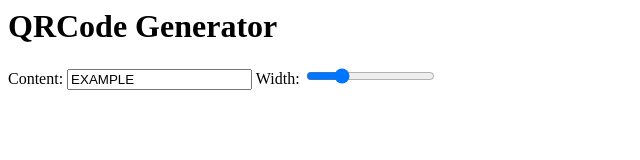
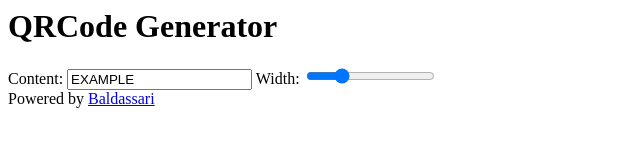
Before and after one commit to Baldassari/JS-qrcodegenerator, a website: page index.html in a window 1280 px wide. Shown: the whole page, without its empty margins (0-640 px from the left). Drawn offline with Linux system fonts and the light colour scheme.

Commit message:
1 file modified

```diff
--- a/index.html
+++ b/index.html
@@ -18,3 +18,5 @@
   onchange="generate()"
 />
 <div id="app"></div>
+
+Powered by <a href="https://github.com/Baldassari">Baldassari<a /></a>
```
